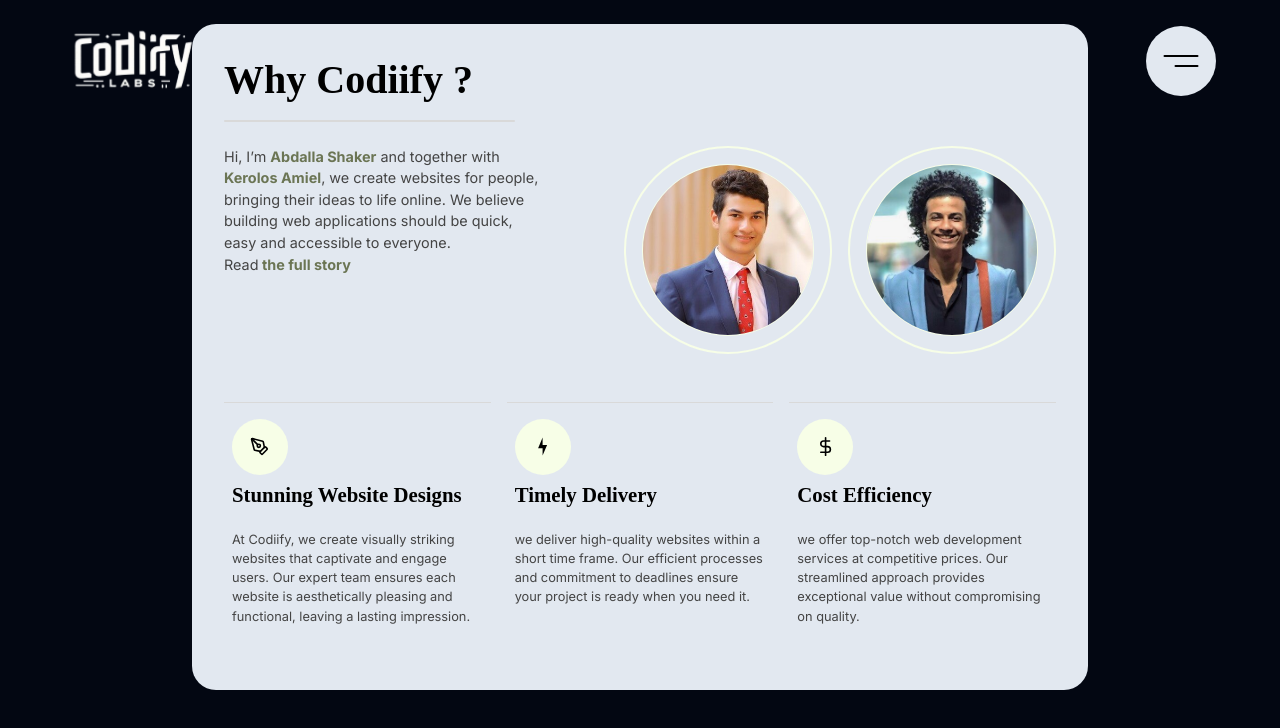
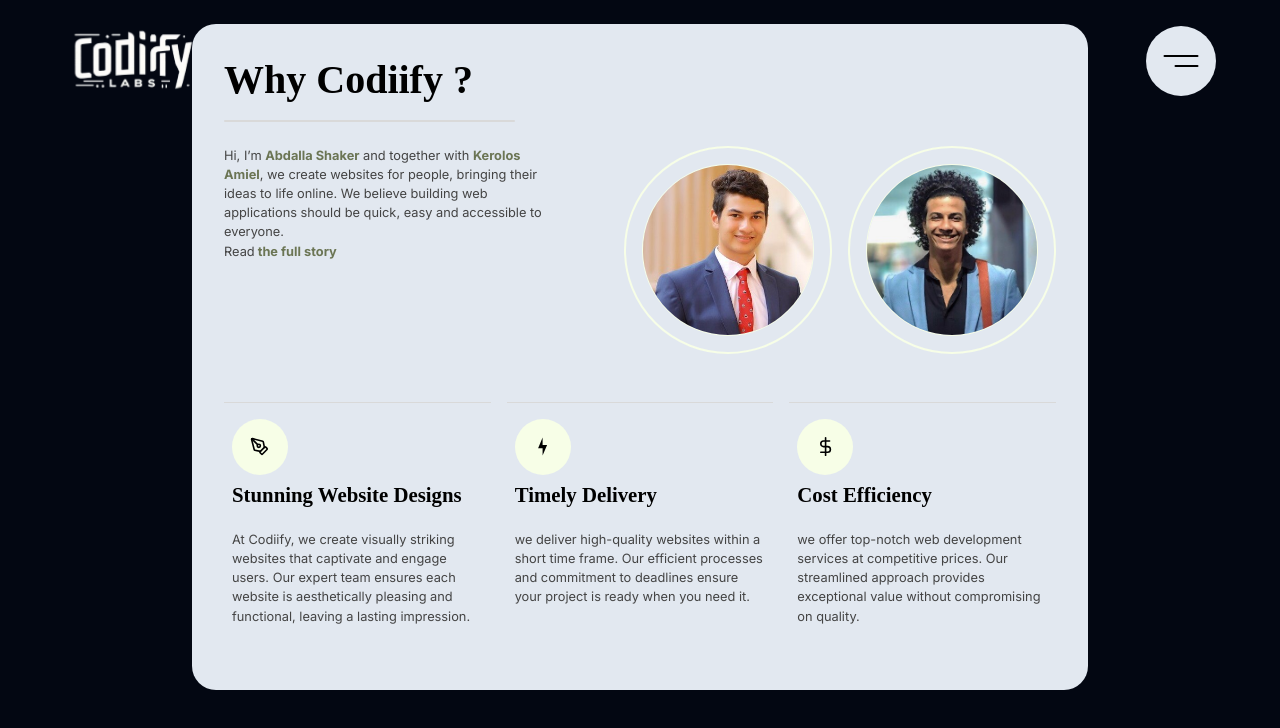
Before and after one commit to kerolosamiel/codeify-labs, a React (Vite) app: page / in a window 1280 px wide. Shown: the top 728 px of the page. Built offline with nearby package versions, Linux system fonts and the light colour scheme; a web font is replaced by a local one.

Commit message:
refactor

```diff
--- a/src/pages/Home/homeComponents/AboutInfo/about-info.css
+++ b/src/pages/Home/homeComponents/AboutInfo/about-info.css
@@ -10,7 +10,7 @@
 }
 
 .info p {
-  font-size: 0.9em;
+  font-size: 0.8em;
   color: #444;
   padding-right: 4em;
 }
```
